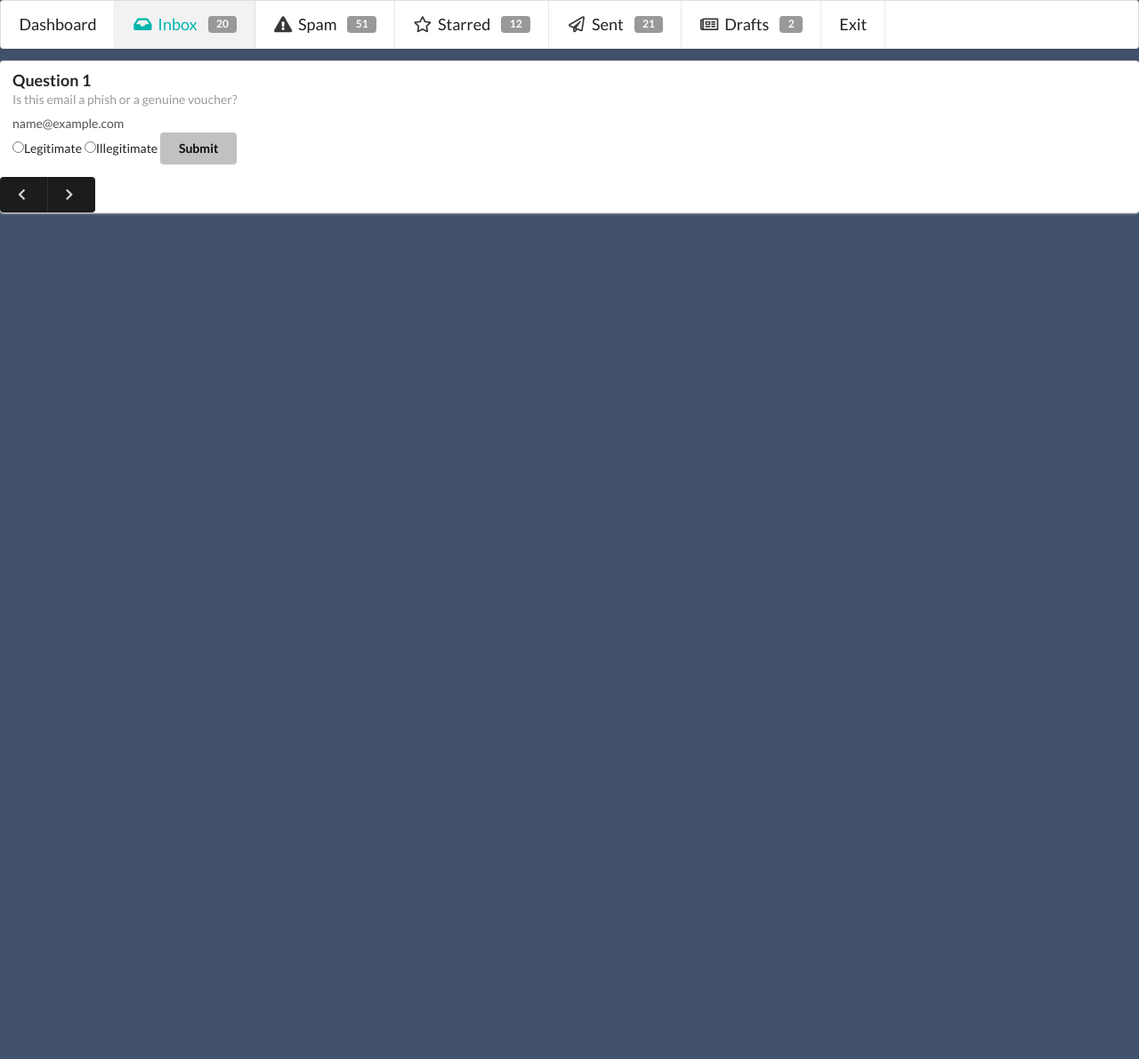
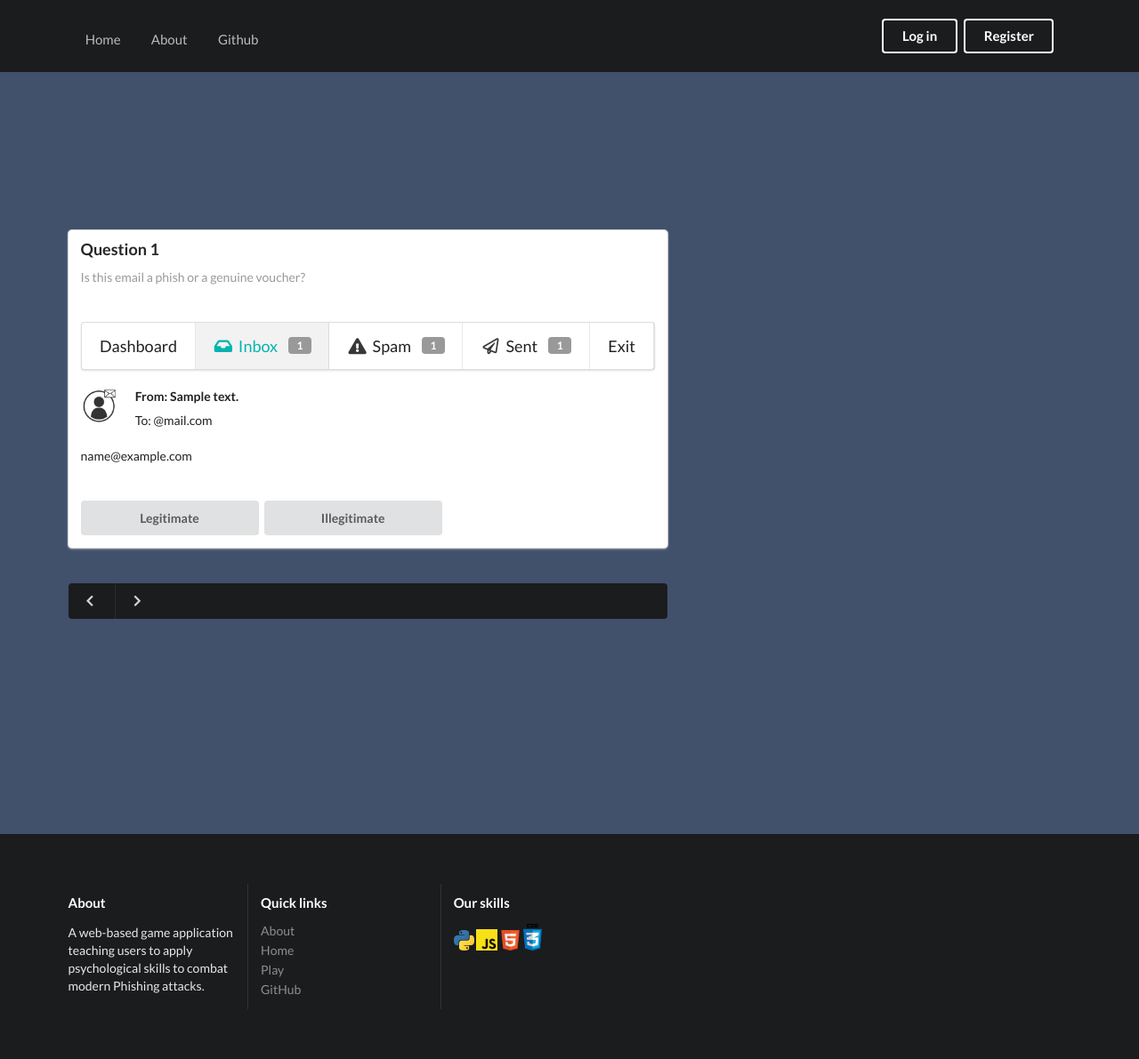
Before and after one commit to Jasvxxr-Singh/Catch-A-Phish-Web-app, a Flask app: template src/templates/quiz/module1.html in a window 1280 px wide. Shown: the whole page at 89% size. Before the commit the page ends 242 px from the top, so only its background shows below. Run offline with Flask 2, Linux system fonts and the light colour scheme; the template is opened without the code that fills it: most values are stand-ins (such as "Sample title", 1, 10 or a date in 2020); parts of the project's set-up code (start-up, migrations or seed data) failed here and were passed over; some libraries are stand-ins or nearby versions.

Commit message:
fixed quiz error, added some UI email stuff

```diff
--- a/src/static/css/main.css
+++ b/src/static/css/main.css
@@ -145,7 +145,6 @@ body {
 }
 
 /* Login */
-
 .ui.label.aa {
   background-color: #41506b;
   font-size: 14px;
@@ -313,7 +312,37 @@ body {
     background-color: #576785;
 }
 
+/* user account page */
 #account {
     margin-top: 20%;
     margin-bottom: 20%;
 }
+
+/* quiz pages */
+#quiz, #resolutions, #results {
+    margin-top: 15%;
+    margin-bottom: 20%;
+}
+
+#sender-address {
+    display: flex;
+    align-items: flex-start;
+    justify-content: flex-start;
+}
+
+#sender-icon img {
+    display: inline-block;
+    height: 40px;
+    margin-right: 20px;
+}
+
+#quiz-results {
+    padding: 5px;
+    border-radius: 5px;
+    background-color: #9eadcb;
+}
+
+/* pagination styles */
+.pagination {
+    width: 100%;
+}
--- a/src/templates/home/home.html
+++ b/src/templates/home/home.html
@@ -6,7 +6,6 @@
     <div class="ui text container">
       <h1 class="ui inverted header">Catching a Phish</h1>
       <h2>The game for you.</h2>
-
 
       {% if 'user_name' in session %}
       <a class="item" href="{{ url_for('quiz_bp.quiz') }}">
--- /dev/null
+++ b/src/templates/quiz/header.html
@@ -0,0 +1,19 @@
+<div class="ui massive labeled menu">
+    <div class="item">Dashboard</div>
+    <a class="active teal item">
+        <i class="inbox icon"></i>
+        Inbox
+        <div class="ui label">{{ num_emails_left }}</div>
+    </a>
+    <a class="item">
+        <i class="exclamation triangle icon"></i>
+        Spam
+        <div class="ui label">{{ num_spam}}</div>
+    </a>
+    <a class="item">
+        <i class="paper plane outline icon"></i>
+        Sent
+        <div class="ui label">{{ num_legit }}</div>
+    </a>
+    <a class="item" id="home" href="{{ url_for('home_bp.home') }}">Exit</a>
+</div>
--- a/src/templates/quiz/module1.html
+++ b/src/templates/quiz/module1.html
@@ -1,73 +1,73 @@
-<!DOCTYPE html>
-<head>
-    <meta charset="utf-8" />
-    <meta content="IE=edge,chrome=1" http-equiv="X-UA-Compatible" />
-    <meta name="viewport" content="width=device-width, initial-scale=1, maximum-scale=2, user-scalable=no"/>
-    <meta name="description" content="Semantic-UI-Forest, collection of design, themes and templates for Semantic-UI."/>
-    <meta name="keywords" content="Semantic-UI, Theme, Design, Template" />
-    <meta name="author" content="PPType" />
-    <meta name="theme-color" content="#1E90FF" />
-    <link
-      rel="stylesheet"
-      href="https://cdnjs.cloudflare.com/ajax/libs/semantic-ui/2.4.1/semantic.min.css"
-      type="text/css"
-    />
-    <script src="https://cdnjs.cloudflare.com/ajax/libs/jquery/3.1.0/jquery.min.js"></script>
-    <script src="https://cdnjs/cloudflare.com/akax/libs/semantic-ui/2.4.1/semantic.min.css"></script>
-    <link rel="stylesheet" href="../../static/css/styles.css" type="text/css"/>
-  </head>
-        <div class="ui massive labeled menu">
-            <div class="item">Dashboard</div>
-            <a class="active teal item">
-                <i class="inbox icon"></i>
-                Inbox
-                <div class="ui label">20</div>
-            </a>
-            <a class="item">
-                <i class="exclamation triangle icon"></i>
-                Spam
-                <div class="ui label">51</div>
-            </a>
-            <a class="item">
-                <i class="star outline icon"></i>
-                Starred
-                <div class="ui label">12</div>
-            </a>
-            <a class="item">
-                <i class="paper plane outline icon"></i>
-                Sent
-                <div class="ui label">21</div>
-            </a>
-            <a class="item">
-                <i class="newspaper outline icon"></i>
-                Drafts
-                <div class="ui label">2</div>
-            </a>
-
-            <a class="item" id="home" href="{{ url_for('home_bp.home') }}">Exit</a>
-        </div>
-
-    <body>
+{% extends 'layout.html' %} {% block content %}
+<div id="quiz">
+    <div class="ui middle aligned stackable grid container">
+        <div id="quiz-form">
             <form action="/submitquiz" method="post">
                 <div class="ui fluid card">
                     <div class="content">
-                  <a class="header">Question {{ question.question_id }}</a>
+                        <p class="header">Question {{ question.question_id }}</p>
+
                         <div class="meta">
                             <span class="date">Is this email a phish or a genuine voucher?</span>
                         </div>
+
+                        <br><br>
+
+                        <div id="quiz-header">
+                            {% include 'quiz/header.html' %}
+                        </div>
+
+                        <br>
+
+                        <div id="quiz-email">
+                            <div id="sender-address">
+                                <div id="sender-icon">
+                                    <img src="../../static/images/sender.png">
+                                </div>
+                                <div>
+                                    <p><b>From: {{ question.sender_address }}</b></p>
+                                    <p>To: {{ session['user_name'] }}@mail.com</p>
+                                </div>
+                            </div>
+
+                            <br>
+
                             <div class="description">
                                 {{ question.email_content }}
                             </div>
+                        </div>
+
+
+                        <br><br>
+
+                        {% if not results %}
                         <div class="extra content">
-                    <input type="radio" name="{{ question.question_id }}" value="Legitimate" required>Legitimate</button>
-                    <input type="radio" name="{{ question.question_id }}" value="Illegitimate" required>Illegitimate</button>
-                    <button class="ui button active" type="submit" name="submitform" value="Submit">Submit</button>
-                    <!-- <button type="submit" name="submitform" value="Submit">Submit</button> -->
+
+                            <a href="{{ url_for('submit_bp.submit', page_number = current_page, option = 1) }}">
+                                <input class="ui button" value="Legitimate">
+                            </a>
+
+                            <a href="{{ url_for('submit_bp.submit', page_number = current_page, option = 0) }}">
+                                <input class="ui button" value="Illegitimate">
+                            </a>
+
+                        {% elif results %}
+                        <div id="quiz-results">
+                            {% include 'quiz/result.html' %}
+                        </div>
+                        {% endif %}
                     </div>
                 </div>
             </form>
-    </body>
+        </div>
 
-    <footer>
+        <br><br>
+
+        <div class="quiz-pagination-footer">
             {% include 'quiz/pagination.html' %}
-    </footer>
+        </div>
+    </div>
+
+</div>
+
+{% endblock %}
--- a/src/utilities/services.py
+++ b/src/utilities/services.py
@@ -3,6 +3,9 @@ from src.domain.model import User, Question
 
 def get_all_questions(repo: AbstractRepository):
     return repo.get_all_questions()
+
+def get_question(repo: AbstractRepository, question_id: int):
+    return repo.get_question(question_id)
 
 def get_chunks(repo: AbstractRepository, data_array, per_page: int):
     return list(repo.chunks(data_array, per_page))
--- a/src/utilities/utilities.py
+++ b/src/utilities/utilities.py
@@ -9,6 +9,9 @@ utilities_blueprint = Blueprint('utilities_bp', __name__)
 def get_all_questions():
     return services.get_all_questions(repo.repo_instance)
 
+def get_question(question_id: int):
+    return services.get_question(repo.repo_instance, question_id)
+
 def get_chunks(data_array, per_page):
     return services.get_chunks(repo.repo_instance, data_array, per_page)
 
```
Also changed, not shown: src/adapters/database_repository.py (+7 -6 lines), src/quiz/quiz.py (+52 -58 lines), src/templates/quiz/pagination.html (+13 -11 lines), src/templates/quiz/resolutions.html (+10 -16 lines), src/templates/quiz/result.html (+10 -28 lines), src/static/css/project.css (added), src/static/css/style.css (added), src/static/images/sender.png (added). Lines whose indentation alone changed are shown as unchanged.
